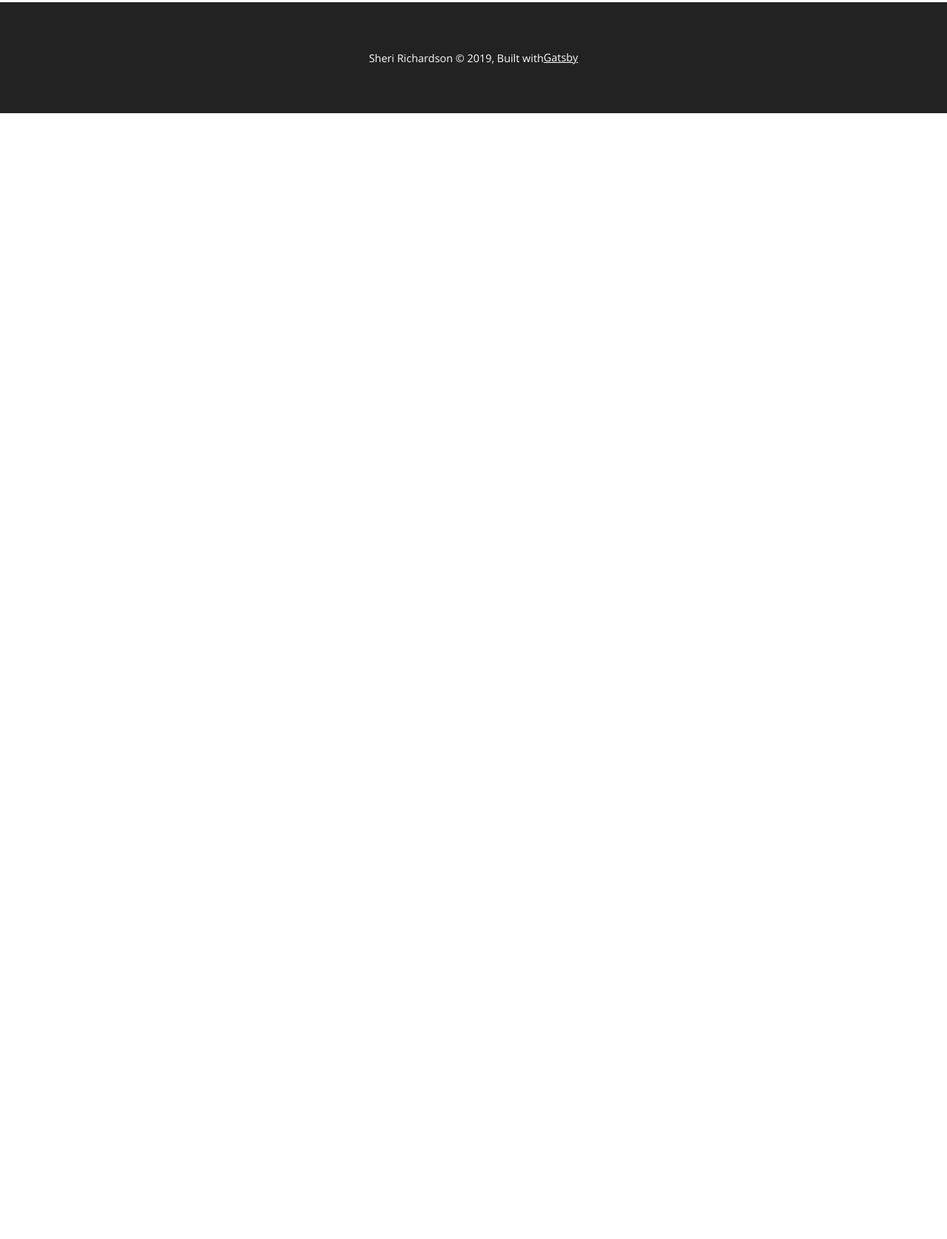
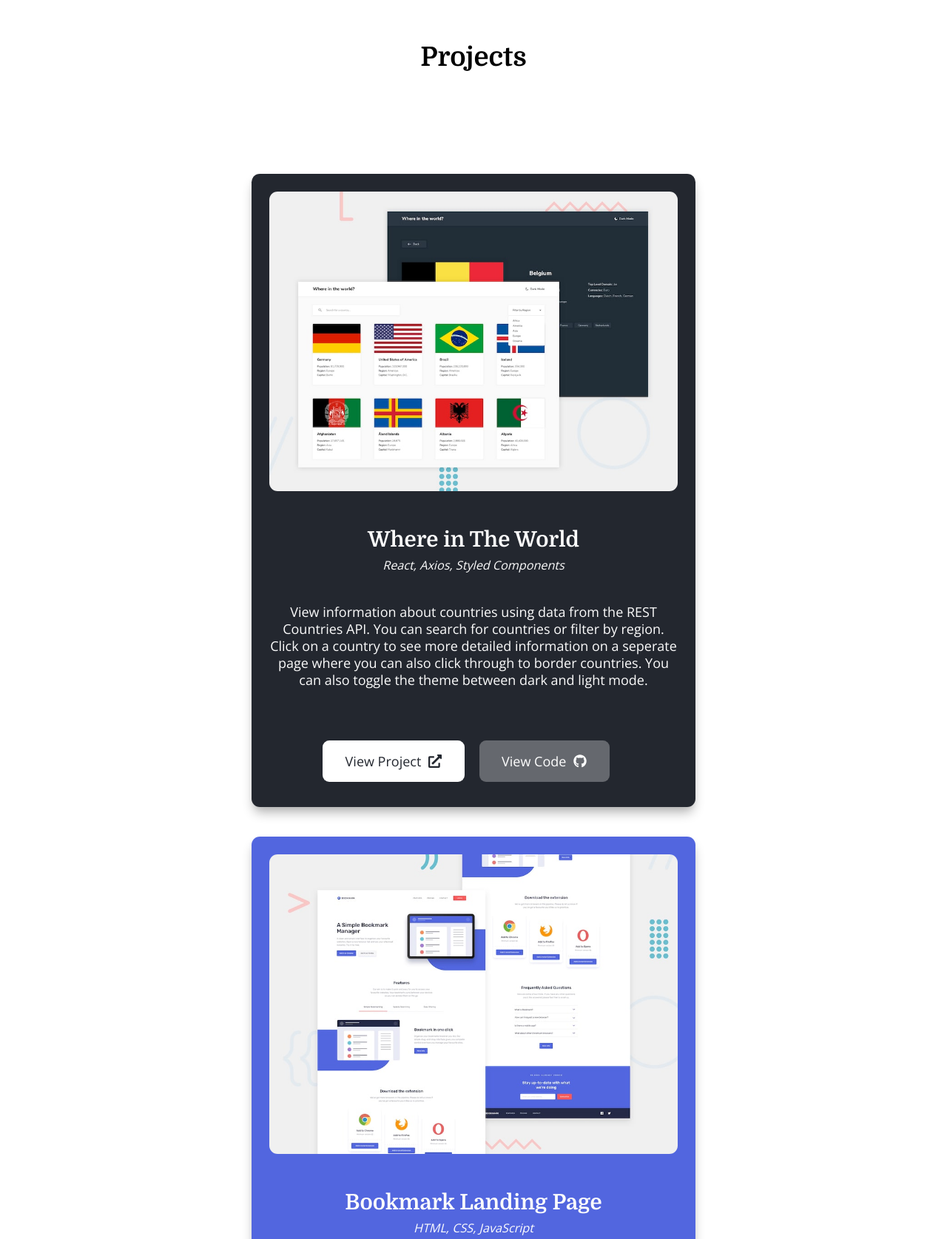
Before and after one commit to sheriallis/portfolio, a Gatsby site: page / in a window 1280 px wide. Shown: the part 777-2452 px from the top of the page at 74% size. Before the commit the page ends 930 px from the top, so only its background shows below. Built offline with nearby package versions, Linux system fonts and the light colour scheme; Gatsby itself is replaced by a stand-in of ours.

Commit message:
Add project section

```diff
--- /dev/null
+++ b/src/components/project.js
@@ -0,0 +1,153 @@
+import React from "react"
+import Img from "gatsby-image"
+import styled from "styled-components"
+import { FaExternalLinkAlt, FaGithub } from "react-icons/fa"
+import breakpoint from "../helpers/breakpoints"
+
+const Preview = styled.div`
+  img {
+    width: 400px;
+    border-radius: 0.625rem;
+  }
+`
+
+const ProjectWrapper = styled.div`
+  background-color: #23272f;
+  color: #fcfcfc;
+  width: 90%;
+  max-width: 600px;
+  text-align: center;
+  padding: 24px;
+  display: grid;
+  grid-template-columns: 1fr;
+  grid-gap: 20px;
+  border-radius: 0.625rem;
+  align-items: center;
+  margin: 20px;
+  justify-content: space-between;
+  box-shadow: 0 10px 15px -3px rgba(0, 0, 0, 0.3),
+    0 4px 6px -2px rgba(0, 0, 0, 0.05);
+
+  &:nth-child(2) {
+    background-color: #5266df;
+  }
+
+  &:nth-child(3) {
+    background-color: #e60060;
+  }
+  &:nth-child(4) {
+    background-color: #1c006d;
+  }
+  &:nth-child(5) {
+    background-color: #23272f;
+  }
+  &:nth-child(6) {
+    background-color: #009688;
+  }
+
+  @media ${breakpoint.large} {
+    /* text-align: justify; */
+    max-width: 1200px;
+    padding: 40px;
+    grid-gap: 70px;
+    grid-template-columns: 1fr 1fr;
+
+    &:nth-child(2n) {
+      ${Preview} {
+        order: 2;
+      }
+    }
+  }
+`
+
+const Info = styled.div``
+
+const Title = styled.h3``
+
+const Tech = styled.p`
+  font-size: 0.9rem;
+`
+
+const Description = styled.p`
+  margin-top: 40px;
+  margin-bottom: 60px;
+  min-height: 100px;
+`
+
+const Footer = styled.footer`
+  display: flex;
+  flex-direction: column;
+  align-items: center;
+  @media ${breakpoint.small} {
+    flex-direction: row;
+    justify-content: center;
+  }
+`
+
+const Btn = styled.a`
+  margin-right: 20px;
+  padding: 1.0625rem 1.6875rem;
+  border-radius: 0.5rem;
+  text-decoration: none;
+  background-color: ${props =>
+    props.primary ? "#fff" : "rgba(255,255,255,0.3)"};
+  color: ${props => (props.primary ? "#23272f" : "white")};
+  display: inline-flex;
+  justify-content: center;
+  align-items: center;
+  width: 100%;
+  margin: 10px 0;
+  transition: all 0.3s ease-in-out;
+
+  &:hover {
+    background-color: ${props =>
+      props.primary ? "#ffffff" : "rgba(255,255,255,0.4)"};
+    color: ${props => (props.primary ? "#23272f" : "#ffffff")};
+    box-shadow: 0 1.9rem 3.8rem rgba(0, 0, 0, 0.3),
+      0 1.5rem 1.2rem rgba(0, 0, 0, 0.22);
+    transform: translate(0, -0.1rem);
+  }
+
+  svg {
+    margin-left: 10px;
+  }
+
+  @media ${breakpoint.small} {
+    width: auto;
+    margin-right: 20px;
+  }
+`
+
+const Project = ({
+  title,
+  description,
+  techUsed,
+  liveUrl,
+  codeUrl,
+  imageData,
+}) => {
+  return (
+    <ProjectWrapper>
+      <Preview>
+        <Img fluid={imageData} alt={title} />
+      </Preview>
+      <Info>
+        <Title>{title}</Title>
+        <Tech>
+          <em>{techUsed}</em>
+        </Tech>
+        <Description>{description}</Description>
+        <Footer>
+          <Btn primary href={liveUrl}>
+            View Project <FaExternalLinkAlt />
+          </Btn>
+          <Btn href={codeUrl}>
+            View Code <FaGithub />
+          </Btn>
+        </Footer>
+      </Info>
+    </ProjectWrapper>
+  )
+}
+
+export default Project
--- /dev/null
+++ b/src/components/projectList.js
@@ -0,0 +1,78 @@
+import React from "react"
+import { useStaticQuery, graphql } from "gatsby"
+import styled from "styled-components"
+
+import Project from "./project"
+
+const Wrapper = styled.div`
+  padding: 80px 20px;
+  display: flex;
+  justify-content: center;
+  flex-wrap: wrap;
+`
+
+const SectionHeader = styled.h2`
+  text-align: center;
+  font-size: 2rem;
+`
+
+const Section = styled.section`
+  margin-top: 40px;
+`
+
+const ProjectList = () => {
+  const data = useStaticQuery(graphql`
+    {
+      allProjectsJson {
+        edges {
+          node {
+            title
+            techUsed
+            liveUrl
+            description
+            codeUrl
+            image {
+              childImageSharp {
+                fluid {
+                  ...GatsbyImageSharpFluid
+                }
+              }
+            }
+          }
+        }
+      }
+    }
+  `)
+
+  const projects = data.allProjectsJson.edges
+
+  return (
+    <Section>
+      <SectionHeader>Projects</SectionHeader>
+      <Wrapper>
+        {projects.map(({ node: project }) => {
+          const title = project.title
+          const description = project.description
+          const techUsed = project.techUsed
+          const liveUrl = project.liveUrl
+          const codeUrl = project.codeUrl
+          const imageData = project.image.childImageSharp.fluid
+
+          return (
+            <Project
+              key={title}
+              title={title}
+              description={description}
+              techUsed={techUsed}
+              liveUrl={liveUrl}
+              codeUrl={codeUrl}
+              imageData={imageData}
+            />
+          )
+        })}
+      </Wrapper>
+    </Section>
+  )
+}
+
+export default ProjectList
--- a/src/pages/index.js
+++ b/src/pages/index.js
@@ -2,13 +2,14 @@ import React from "react"
 
 import Layout from "../components/layout"
 import Hero from "../components/hero"
-import Image from "../components/image"
+import ProjectList from "../components/projectList"
 import SEO from "../components/seo"
 
 const IndexPage = () => (
   <Layout>
     <SEO title="Home" />
     <Hero />
+    <ProjectList />
   </Layout>
 )
 
```
